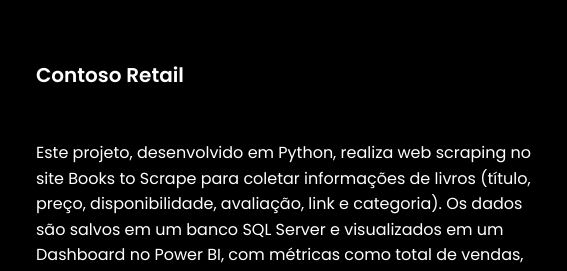
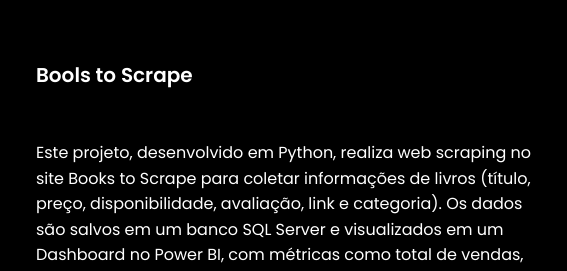
Before and after one commit to LuucasGabriel/Portfolio, a plain HTML site: page index.html in a window 1280 px wide. Shown: the part 3274-3545 px from the top of the page, 574-1141 px from the left. Drawn offline with nearby package versions, Linux system fonts and the light colour scheme.

Commit message:
Alterando nome do projeto

```diff
--- a/index.html
+++ b/index.html
@@ -197,7 +197,7 @@
                 <div class="project-content">
                     <img src="https://github.com/LuucasGabriel/BookToScrap/blob/main/Design/Captura%20de%20tela%202025-07-22%20204828.png?raw=true" alt="Projeto 1">
                     <div class="project-text">
-                    <h3>Contoso Retail</h3>
+                    <h3>Bools to Scrape</h3>
                     <p>Este projeto, desenvolvido em Python, realiza web scraping no site Books to Scrape para coletar informações de livros (título, preço, disponibilidade, avaliação, link e categoria). Os dados são salvos em um banco SQL Server e visualizados em um Dashboard no Power BI, com métricas como total de vendas, média de preços, ranking dinâmico, faixa de preço e segmentação entre livros baratos, intermediários e premium.</p>
                     <a href="https://github.com/LuucasGabriel/BookToScrap">Ver projeto</a>
                     </div>
```
